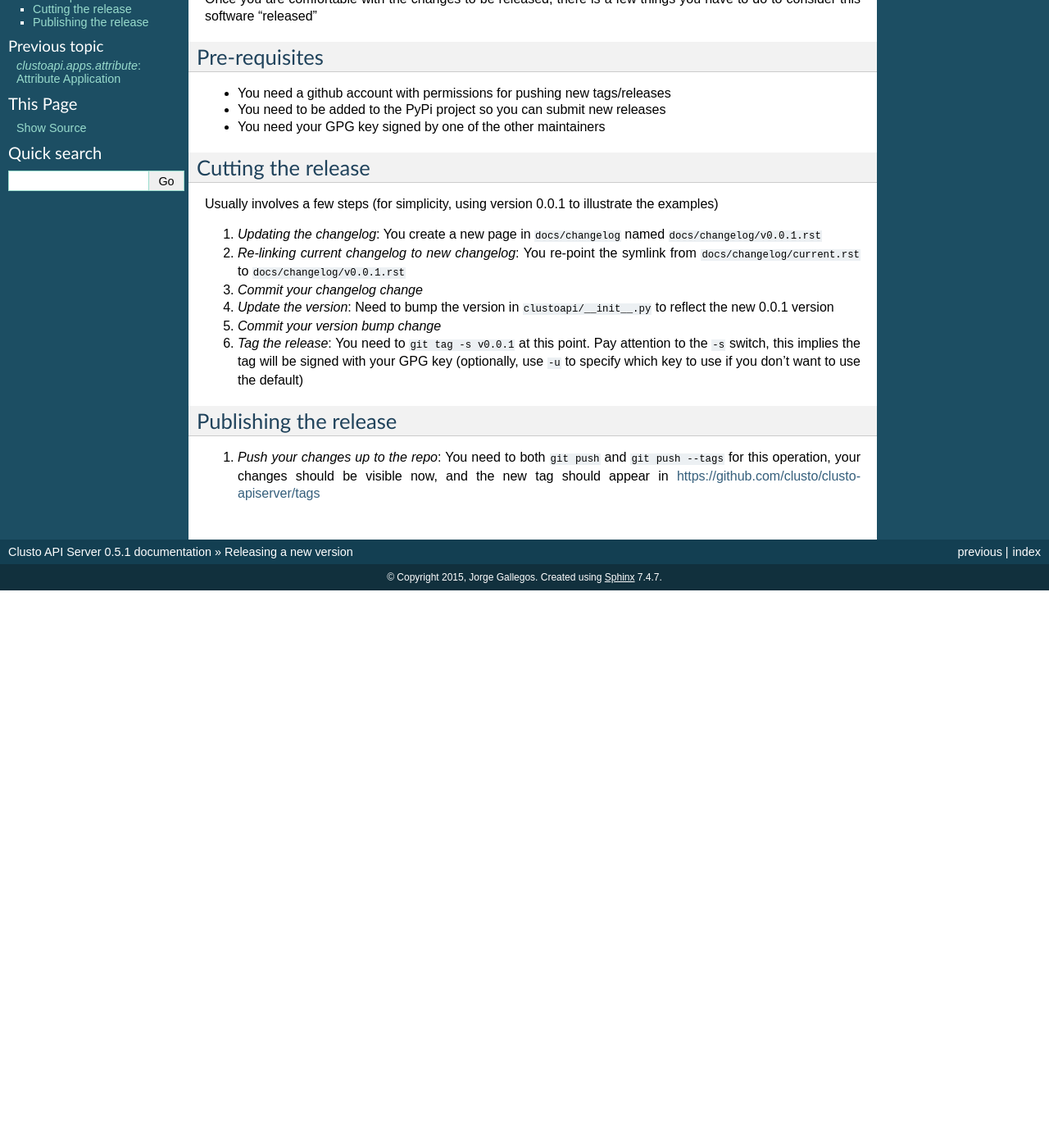
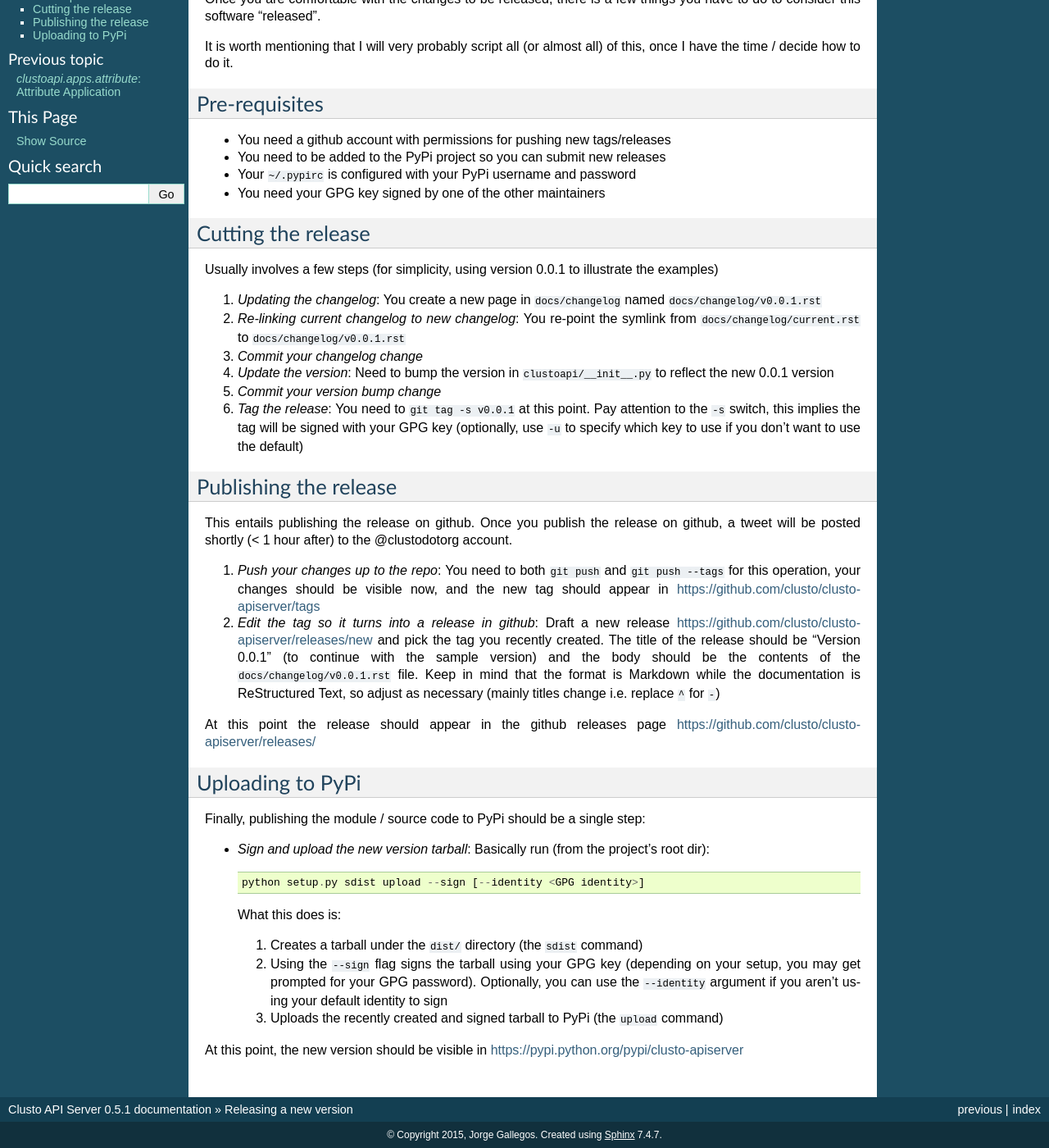
Before and after one commit to clusto/clusto-apiserver, a Sphinx documentation site: the page built from docs/dev/releasing.rst, in a window 1280 px wide and 1400 px high, scrolled down 103 px. Shown: the whole window at 82% size. Built offline with Sphinx 7.4.7, drawn with Linux system fonts in a browser that asks for light colours; before the commit the page ends 900 px from its top, so only the background shows below that; some of the changed text lies outside the part shown.

Commit message:
Complete the releasing guide

```diff
--- a/docs/dev/releasing.rst
+++ b/docs/dev/releasing.rst
@@ -2,7 +2,10 @@ Releasing a new version
 =======================
 
 Once you are comfortable with the changes to be released, there is a few
-things you have to do to consider this software "released"
+things you have to do to consider this software "released".
+
+It is worth mentioning that I will very probably script all (or almost all)
+of this, once I have the time / decide how to do it.
 
 
 Pre-requisites
@@ -10,6 +13,7 @@ Pre-requisites
 
 * You need a github account with permissions for pushing new tags/releases
 * You need to be added to the PyPi project so you can submit new releases
+* Your ``~/.pypirc`` is configured with your PyPi username and password
 * You need your GPG key signed by one of the other maintainers
 
 
@@ -36,6 +40,43 @@ the examples)
 Publishing the release
 ----------------------
 
+This entails publishing the release on github. Once you publish the release on
+github, a tweet will be posted shortly (< 1 hour after) to the @clustodotorg
+account.
+
 #.  *Push your changes up to the repo*: You need to both ``git push`` and
     ``git push --tags`` for this operation, your changes should be visible now,
     and the new tag should appear in https://github.com/clusto/clusto-apiserver/tags
+#.  *Edit the tag so it turns into a release in github*: Draft a new release
+    https://github.com/clusto/clusto-apiserver/releases/new and pick the tag
+    you recently created. The title of the release should be "Version 0.0.1"
+    (to continue with the sample version) and the body should be the contents
+    of the ``docs/changelog/v0.0.1.rst`` file. Keep in mind that the format
+    is Markdown while the documentation is ReStructured Text, so adjust as
+    necessary (mainly titles change i.e. replace ``^`` for ``-``)
+
+At this point the release should appear in the github releases page
+https://github.com/clusto/clusto-apiserver/releases/
+
+
+Uploading to PyPi
+-----------------
+
+Finally, publishing the module / source code to PyPi should be a single step:
+
+*   *Sign and upload the new version tarball*: Basically run (from the project's
+    root dir)::
+
+        python setup.py sdist upload --sign [--identity <GPG identity>]
+
+    What this does is:
+
+    #.  Creates a tarball under the ``dist/`` directory (the ``sdist`` command)
+    #.  Using the ``--sign`` flag signs the tarball using your GPG key (depending
+        on your setup, you may get prompted for your GPG password). Optionally,
+        you can use the ``--identity`` argument if you aren't using your default
+        identity to sign
+    #.  Uploads the recently created and signed tarball to PyPi (the ``upload``
+        command)
+
+At this point, the new version should be visible in https://pypi.python.org/pypi/clusto-apiserver
```
